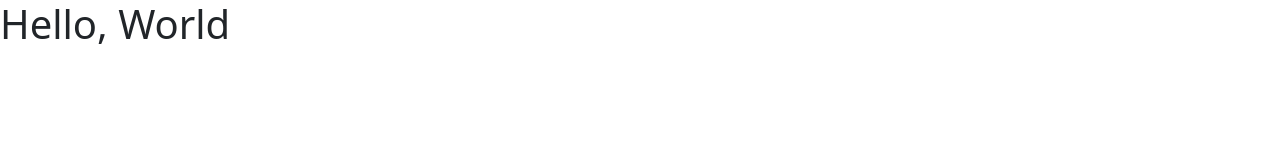
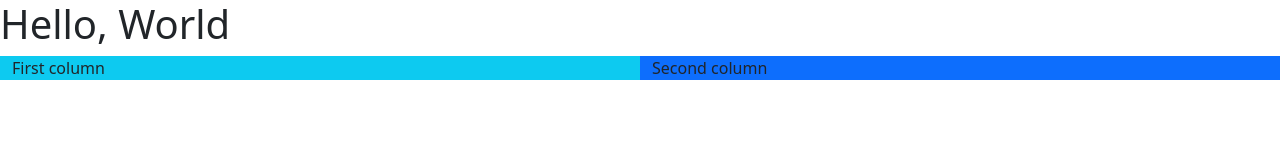
Before and after one commit to RobBerger/L09-bootstrap-FSWD1012, a plain HTML site: page index.html in a window 1280 px wide. Drawn offline with nearby package versions, Linux system fonts and the light colour scheme.

Commit message:
added 2 col to page

```diff
--- a/index.html
+++ b/index.html
@@ -16,7 +16,8 @@
     <h1>Hello, World</h1>
     <div class="container-fluid">
         <div class="row">
-
+            <div class="col bg-info">First column</div>
+            <div class="col bg-primary">Second column</div>
         </div>
     </div>
 </body>
```
